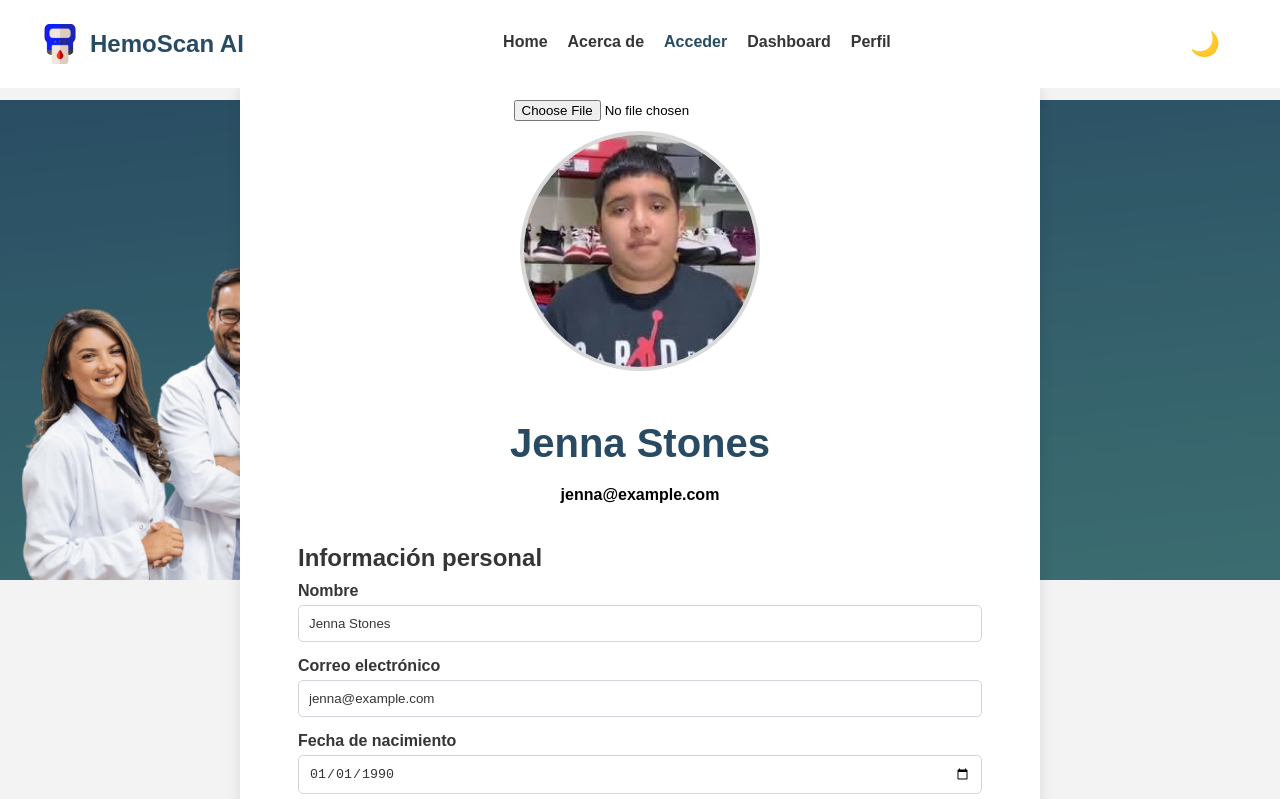
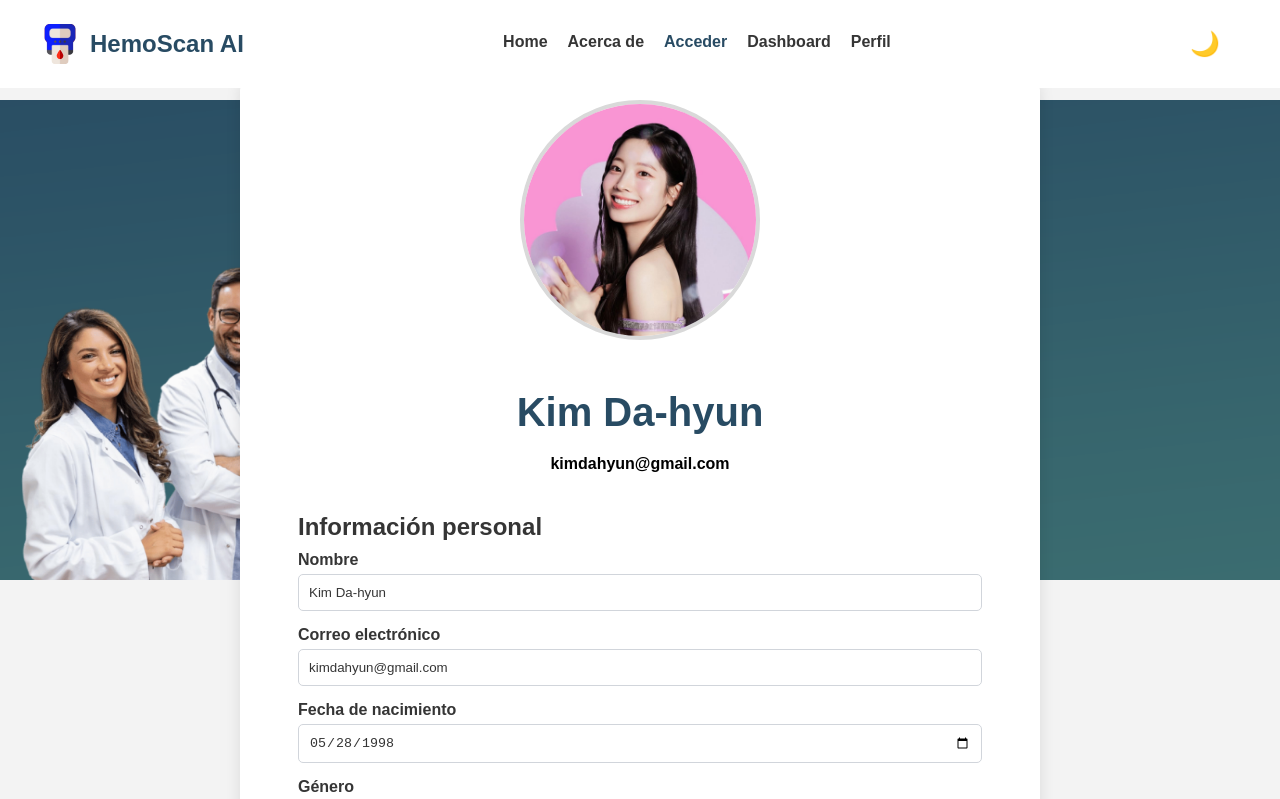
Before and after one commit to JiovannyVega/HemoScan, a React (Create React App) app: page /Profile in a window 1280 px wide. Shown: the top 799 px of the page. Built offline with nearby package versions, Linux system fonts and the light colour scheme.

Commit message:
Solución de problema de interfaz

```diff
--- a/src/pages/ProfilePage.js
+++ b/src/pages/ProfilePage.js
@@ -3,9 +3,9 @@ import styles from "./ProfilePage.module.css"; // Asegúrate de que este import
 
 const ProfilePage = () => {
   const [user, setUser] = useState({
-    name: "Jenna Stones",
-    email: "jenna@example.com",
-    birthDate: "1990-01-01",
+    name: "Kim Da-hyun",
+    email: "kimdahyun@gmail.com",
+    birthDate: "1998-05-28",
     gender: "Femenino",
     language: "Español",
     notifications: true,
@@ -29,12 +29,6 @@ const ProfilePage = () => {
             <section className={styles.banner}>
             </section>
       <div className={styles.profileContainer}>
-            <input
-            type="file"
-            onChange={handleImageChange}
-            className={styles.fileInput}
-            accept="image/*"
-            />
             <img
             src={require("../assets/Perfil.jpg")} // Cambia esta ruta a tu imagen de perfil
             alt="Profile"
@@ -77,7 +71,7 @@ const ProfilePage = () => {
           </div>
           <div className={styles.inputGroup}>
             <label>Género</label>
-            <select name="gender" value={user.gender} onChange={handleChange}>
+            <select name="gender" value={user.gender} onChange={handleChange} className="Slct">
               <option value="Femenino">Femenino</option>
               <option value="Masculino">Masculino</option>
               <option value="Otro">Otro</option>
```
Also changed, not shown: src/assets/Perfil.jpg.
